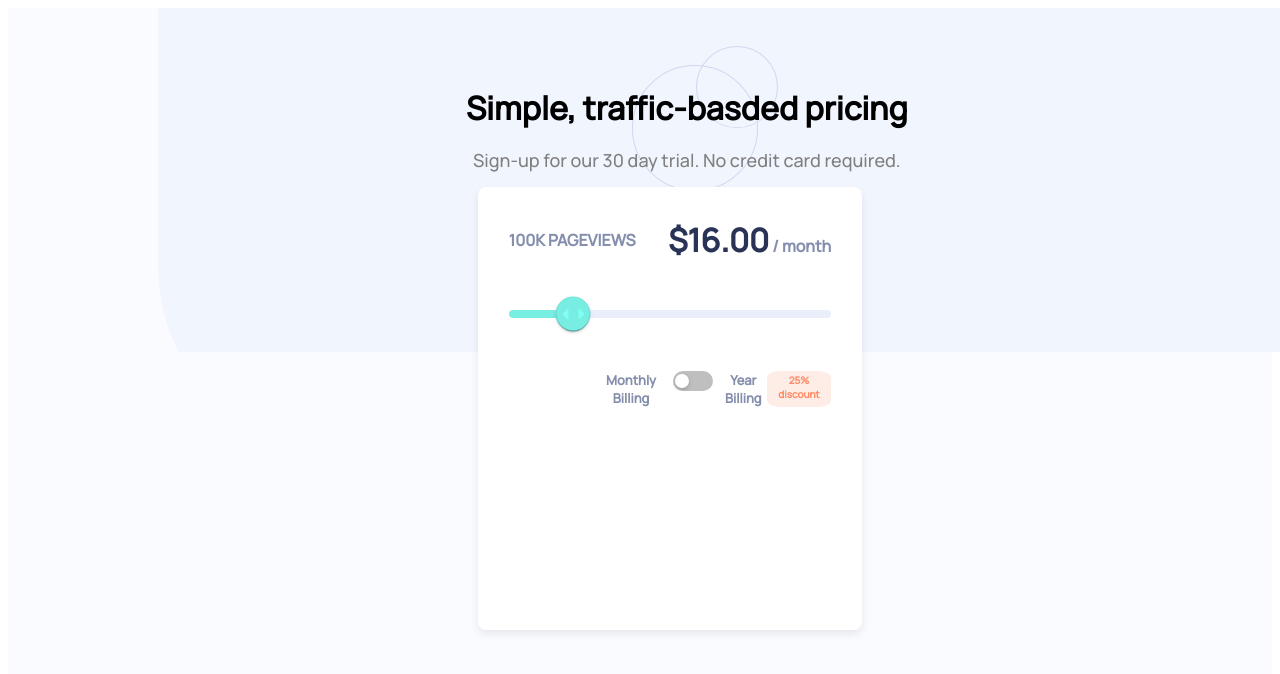
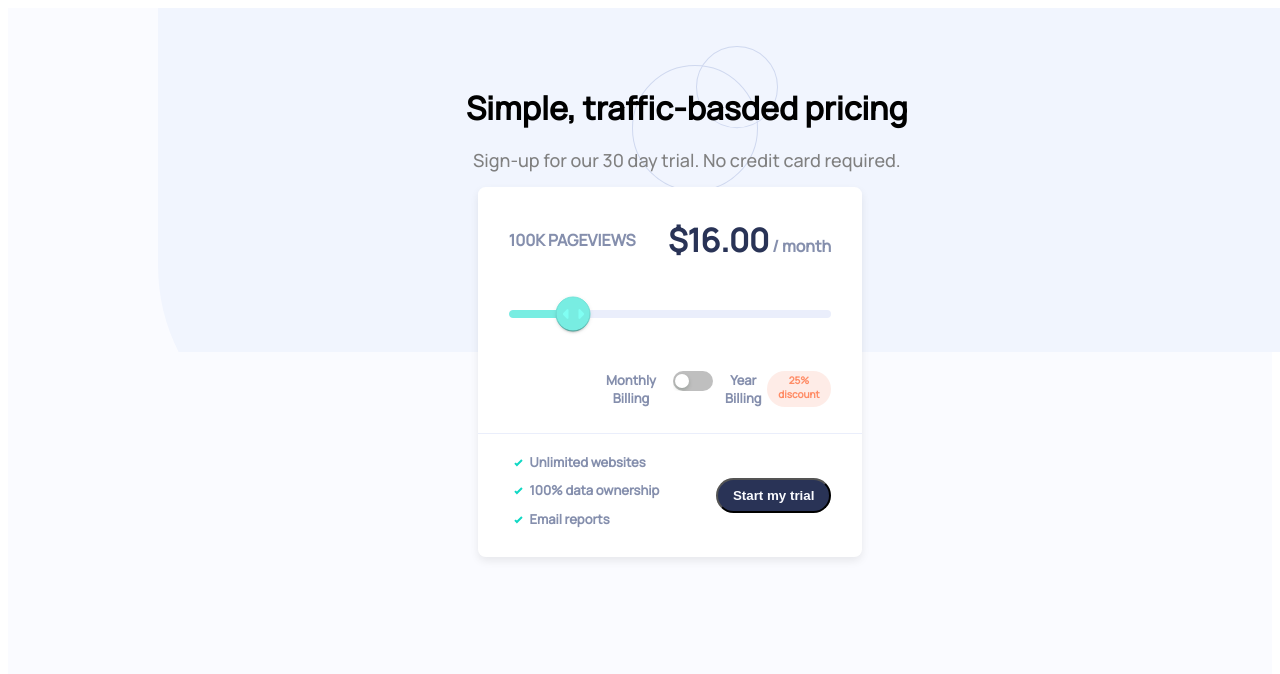
Before and after one commit to maxechereza/Name-Your-Price, a React (Create React App) app in the folder name-your-price/: page / in a window 1280 px wide. Shown: the top 674 px of the page. Built offline with nearby package versions, Linux system fonts and the light colour scheme.

Commit message:
Completed UI scaffolding

```diff
--- a/name-your-price/src/components/PriceContainer.css
+++ b/name-your-price/src/components/PriceContainer.css
@@ -1,20 +1,22 @@
 .PriceContainer {
   background-color: hsl(0, 0%, 100%);
   width: 30%;
-  padding: 0% 0% 15% 0%;
   position: absolute;
   z-index: 2;
   margin: 14% 20% 0% 0%;
   border-radius: 2%;
   box-shadow: 0 4px 8px 0 rgba(0, 0, 0, 8%);
+  display: flex;
+  flex-direction: column;
 }
 
 .UpperSection {
-  margin: 8% 8% 8% 8%;
+  margin: 8% 8% 0% 8%;
 }
 
 .PriceSummary {
   display: flex;
+  flex-direction: row;
   justify-content: space-between;
   align-items: center;
 }
@@ -23,5 +25,37 @@
   display: flex;
   flex-direction: row;
   justify-content: space-evenly;
-  margin: 0% 0% 0% 25%;
+  margin: 0% 0% 8% 25%;
 }
+
+.DownSection {
+  display: flex;
+  flex-direction: row;
+  justify-content: space-between;
+  align-items: center;
+  border-top: 1px solid hsl(224, 65%, 95%);
+}
+
+.List {
+  font-size: small;
+  color: hsl(225, 20%, 60%);
+  font-weight: bold;
+  text-align: left;
+  list-style-image: url("../images/icon-check.svg");
+  margin: 5% 0% 5% 3%;
+}
+
+.ListItem {
+  margin: 0% 0% 8% 0%;
+}
+
+.Button {
+  background-color: hsl(227, 35%, 25%);
+  color: hsl(230, 100%, 99%);
+  font-weight: bold;
+  margin: 0% 8% 0% 0%;
+  padding: 2% 0% 2% 0%;
+  border-radius: 20px;
+  width: 30%;
+  cursor: pointer;
+}
--- a/name-your-price/src/components/PriceContainer.tsx
+++ b/name-your-price/src/components/PriceContainer.tsx
@@ -121,7 +121,7 @@ function PriceContainer() {
                 color: "hsl(15, 100%, 70%)",
                 fontSize: "x-small",
                 backgroundColor: "hsl(14, 92%, 95%)",
-                borderRadius: "20%",
+                borderRadius: "20px",
                 padding: "1% 1% 1% 1%",
                 margin: "0% 0% 0% -3%",
               }}
@@ -130,7 +130,14 @@ function PriceContainer() {
             </b>
           </div>
         </div>
-        <div className="DownSection"></div>
+        <div className="DownSection">
+          <ul className="List">
+            <li className="ListItem">Unlimited websites</li>
+            <li className="ListItem">100% data ownership</li>
+            <li className="ListItem">Email reports</li>
+          </ul>
+          <button className="Button">Start my trial</button>
+        </div>
       </div>
     </>
   );
```
